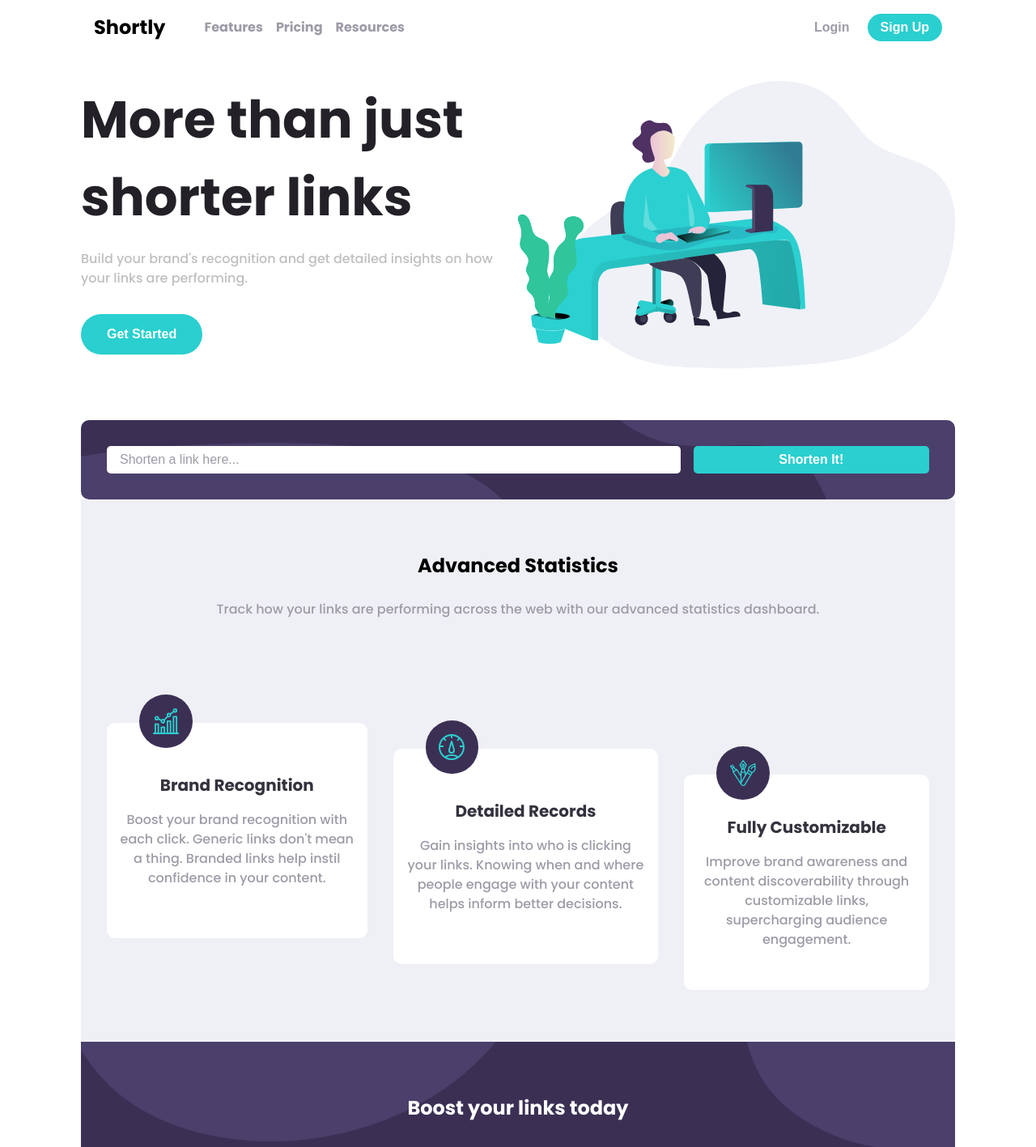
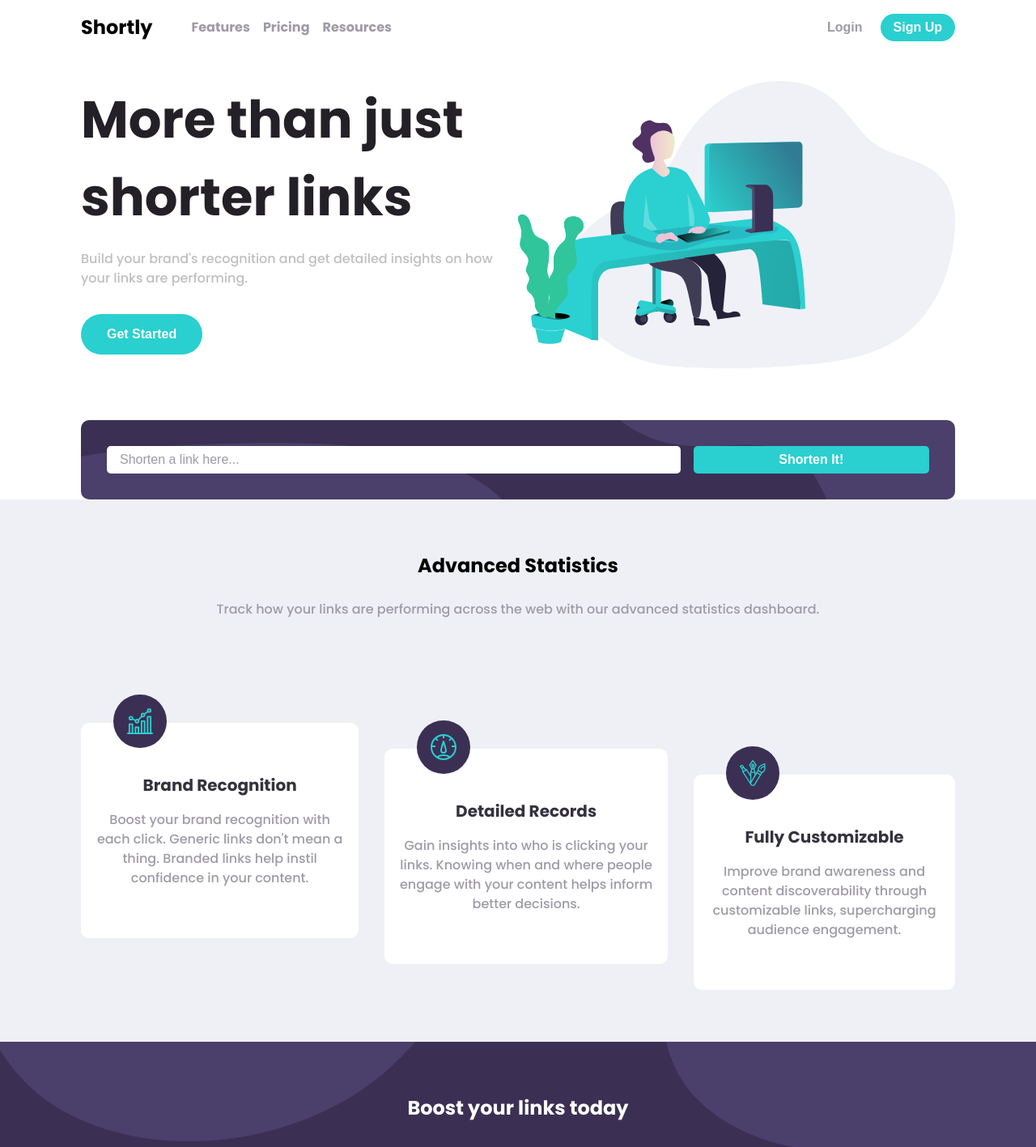
Before and after one commit to Robertron624/url-shortening-app, a React (Vite) app: page / in a window 1280 px wide. Shown: the top 1417 px of the page at 81% size. Built offline with nearby package versions, Linux system fonts and the light colour scheme.

Commit message:
expanded section colors to make background occupy 100 of vw

```diff
--- a/src/App.scss
+++ b/src/App.scss
@@ -28,7 +28,6 @@ $custom-max-width: 1080px;
 }
 
 #root {
-  max-width: 1080px;
   margin: 0 auto;
   text-align: center;
 }
@@ -46,6 +45,8 @@ $custom-max-width: 1080px;
     padding: 1rem 1rem;
     align-items: center;
     position: relative;
+    max-width: $custom-max-width;
+    margin-inline: auto;
 
     .logo-container-header {
       display: flex;
@@ -179,10 +180,6 @@ $custom-max-width: 1080px;
     // padding: 0 1rem;
     background-color: white;
 
-    // .hero{
-    //   width: 90%;
-    // }
-
     .more-than {
       margin-top: 2rem;
       width: 90%;
@@ -191,6 +188,7 @@ $custom-max-width: 1080px;
       @include desktop {
         display: flex;
         width: 100%;
+        max-width: $custom-max-width;
 
         .hero {
           width: 50%;
@@ -233,6 +231,7 @@ $custom-max-width: 1080px;
       margin: 4rem 0 0;
       width: 80%;
       margin-inline: auto;
+      position: relative;
       background-image: url('/bg-shorten-desktop.svg');
       background-repeat: no-repeat;
       background-size: cover;
@@ -241,11 +240,10 @@ $custom-max-width: 1080px;
 
       @include desktop() {
         width: 100%;
+        max-width: $custom-max-width;
       }
 
       form {
-
-
         @include desktop(){
           flex-direction: row;
           gap: 1rem;
@@ -300,6 +298,8 @@ $custom-max-width: 1080px;
         flex-direction: column;
         align-items: center;
         gap: 4rem;
+        padding:4rem 0rem 4rem;
+        width: 100vw;
       }
 
       .text {
@@ -325,6 +325,7 @@ $custom-max-width: 1080px;
         @include desktop() {
           flex-direction: row;
           gap: 2rem;
+          max-width: $custom-max-width;
         }
 
         .card {
```
